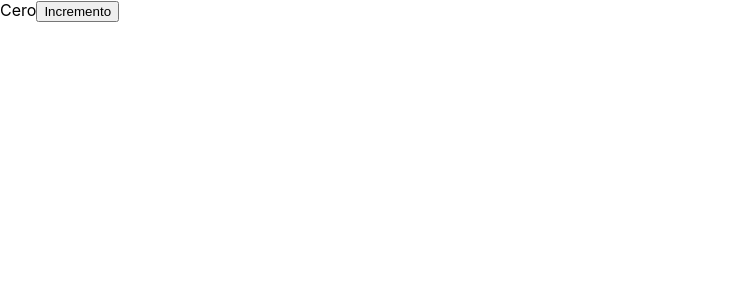
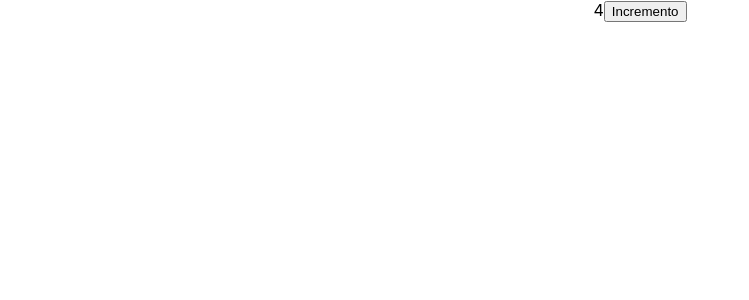
Before and after one commit to YadiraAllauca/CursoReact, a React (Create React App) app in the folder proyecto_curso/: page / in a window 1280 px wide. Shown: the top 300 px of the page, without its empty margins (0-749 px from the left). Built offline with nearby package versions, Linux system fonts and the light colour scheme.

Commit message:
Datos en componentes

```diff
--- a/proyecto_curso/src/App.js
+++ b/proyecto_curso/src/App.js
@@ -5,7 +5,7 @@ import Contador from './componentes/contador';
 function App() {
   return (
     <div className="App">
-      <Contador></Contador>
+      <Contador value={4} />
     </div>
   );
 }
--- a/proyecto_curso/src/componentes/contador.jsx
+++ b/proyecto_curso/src/componentes/contador.jsx
@@ -1,33 +1,17 @@
 import React, { Component } from "react";
-/*
-class Contador extends Component {
-
-  render() {
-    return(<h1>Hola!</h1>)
-  }
-}
-export default Contador
-import React from "react";
-
-function Contador() {
-
-    return (<h1>Hola!!</h1>);
-
-}
-export default Contador;*/
 
 class Contador extends Component {
   state = {
-    count: 0
+    value: this.props.value
   };
 
   manejadorIncremento = () => {
-    this.setState({count:this.state.count + 1})
+    this.setState({value: this.state.value + 1});
   }
 
   formatoContar() {
-    const { count } = this.state;
-    return count === 0 ? "Cero" : count;
+    const { value } = this.state;
+    return value === 0 ? "Cero" : value;
   }
 
   render() {
--- a/proyecto_curso/src/index.js
+++ b/proyecto_curso/src/index.js
@@ -8,7 +8,7 @@ import Contador from './componentes/contador';
 const root = ReactDOM.createRoot(document.getElementById('root'));
 root.render(
   <React.StrictMode>
-    <Contador></Contador>
+    <App></App>
   </React.StrictMode>
 );
 
```
